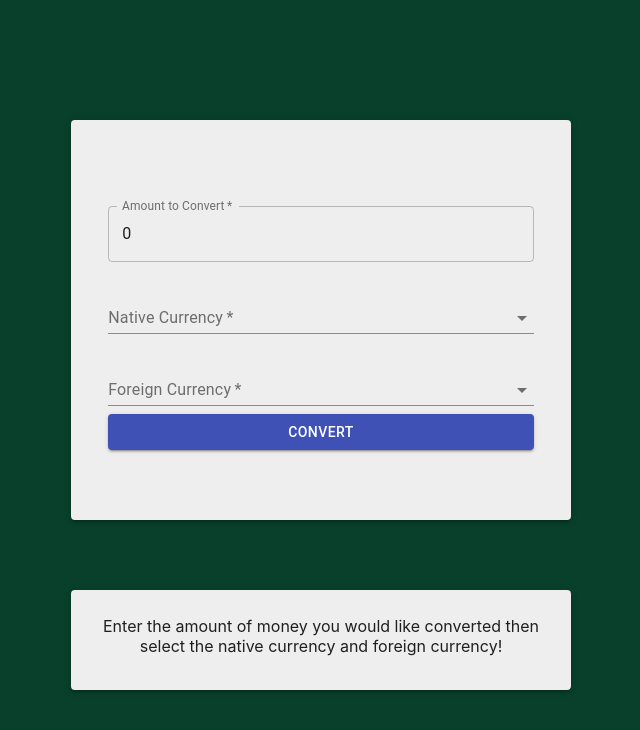
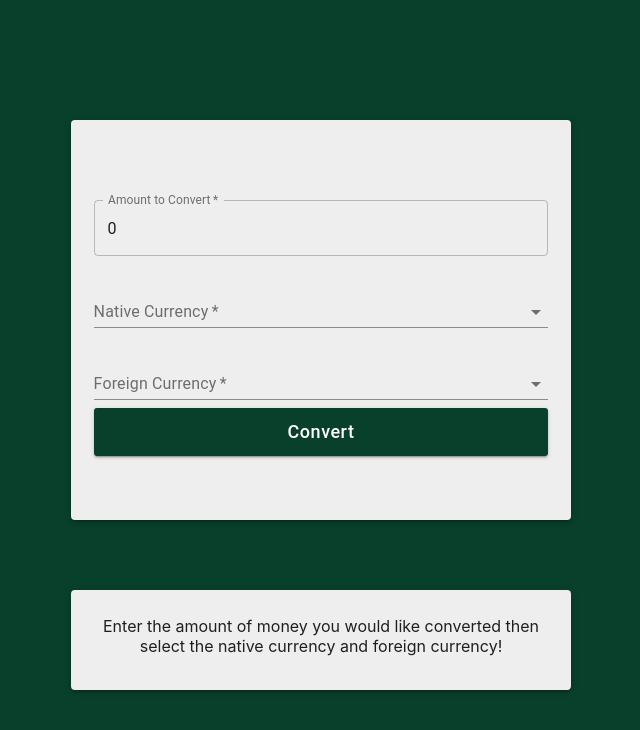
Before and after one commit to kcarrel/currency_converter, a React (Create React App) app: page / in a window 1280 px wide. Shown: the top 730 px of the page, without its empty margins (319-959 px from the left). Built offline with nearby package versions, Linux system fonts and the light colour scheme.

Commit message:
update button color

```diff
--- a/src/components/ConvertForm.js
+++ b/src/components/ConvertForm.js
@@ -1,6 +1,6 @@
 import React from 'react';
 import { Button, Select, FormControl, Paper, MenuItem, InputLabel, TextField } from '@material-ui/core';
-import { makeStyles } from '@material-ui/core/styles';
+import { makeStyles, withStyles } from '@material-ui/core/styles';
 
 const useStyles = makeStyles(theme => ({
   root: {
@@ -15,6 +15,9 @@ const useStyles = makeStyles(theme => ({
       flexDirection: 'column',
       backgroundColor: "#eee",
   },
+  button: {
+    background: 'green'
+  },
   form: {
     width: '100%',
   },
@@ -26,6 +29,22 @@ const useStyles = makeStyles(theme => ({
       marginLeft: 20
   }
 }));
+
+const StyledButton = withStyles({
+  root: {
+    background: '#08402b',
+    borderRadius: 3,
+    border: 0,
+    fontSize: '18px',
+    color: 'white',
+    height: 48,
+    padding: '0 30px',
+    boxShadow: '0',
+  },
+  label: {
+    textTransform: 'capitalize',
+  },
+})(Button);
 
 function ConvertForm(props) {
   const classes = useStyles();
@@ -77,14 +96,13 @@ function ConvertForm(props) {
                 ))}
               </Select>
             </FormControl>
-            <Button
+            <StyledButton
               fullWidth
               margin="normal"
               onClick={props.getRate}
-              color="primary"
               variant="contained">
               Convert
-            </Button>
+            </StyledButton>
           </form>
         </Paper>
       </div>
```
